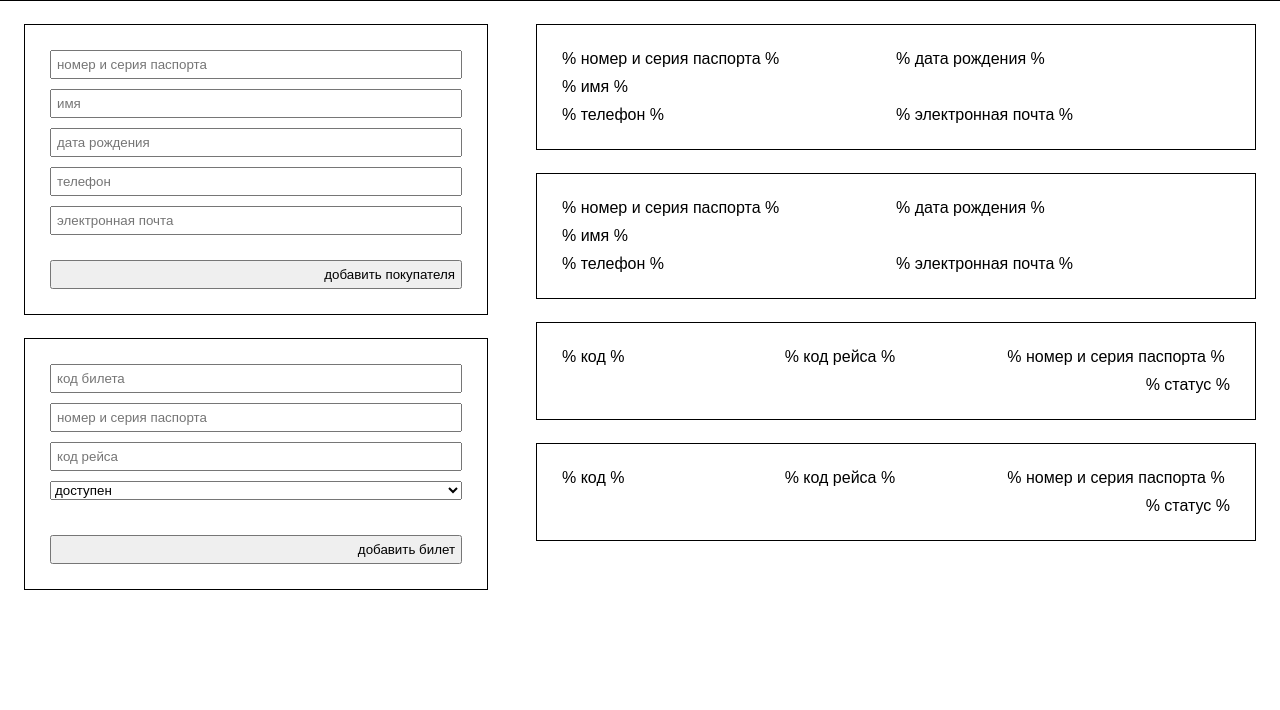
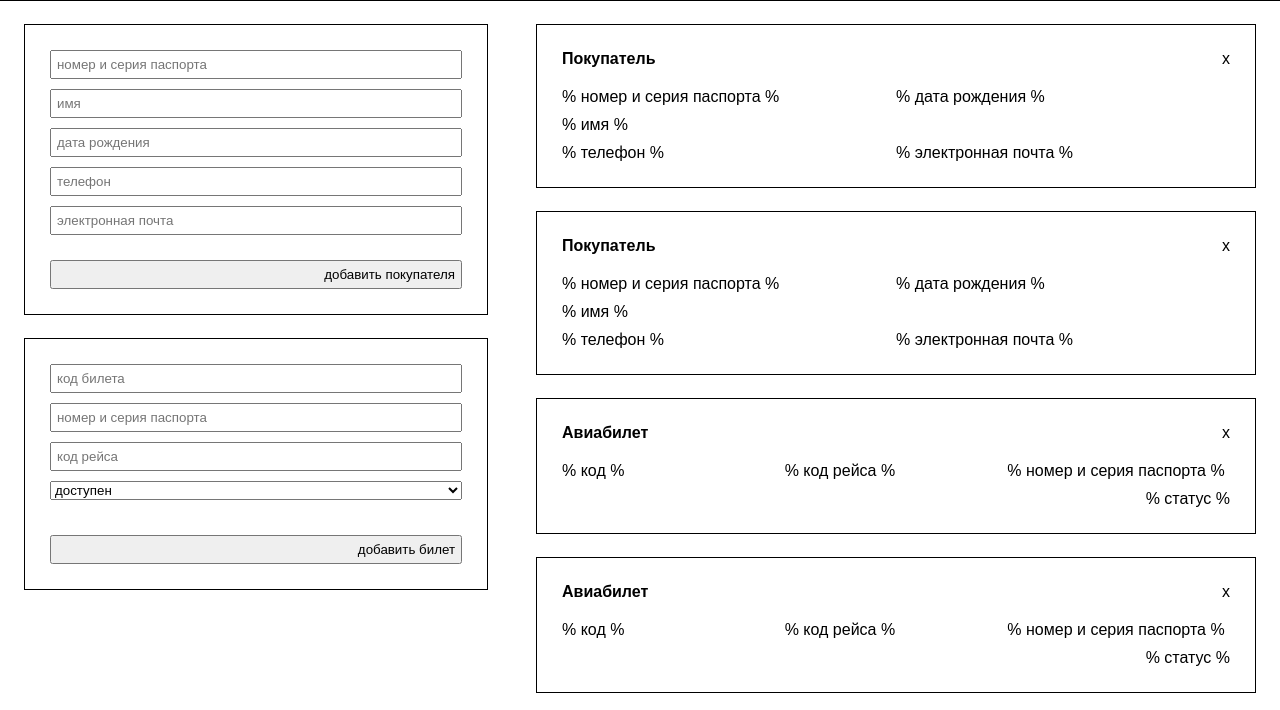
Before and after one commit to airatk/flights.db, a Flask app: page /client in a window 1280 px wide. Shown: the part 90-800 px from the top of the page. Run offline with Flask 2, Linux system fonts and the light colour scheme.

Commit message:
Header with title & delete button was added for a list item

```diff
--- a/app.py
+++ b/app.py
@@ -10,7 +10,7 @@ def show_base_page():
     return render_template("base.html")
 
 
-@app.route("/airline", methods=[ "GET" ])
+@app.route("/airline")
 def show_airline_page():
     # TODO: Implement fetching all available airlines data.
     # TODO: Implement fetching all available planes data.
@@ -20,14 +20,14 @@ def show_airline_page():
 
     return render_template("airline.html", airlines=airlines, planes=planes)
 
-@app.route("/airline", methods=[ "POST" ])
+@app.route("/airline")
 def response_to_form_on_airline_page():
     # TODO: Handle received post requests.
 
     return render_template("airline.html")
 
 
-@app.route("/airport", methods=[ "GET" ])
+@app.route("/airport")
 def show_airport_page():
     # TODO: Implement fetching airports data.
     # TODO: Implement fetching flights data.
@@ -37,14 +37,14 @@ def show_airport_page():
 
     return render_template("airport.html", airports=airports, flights=flights)
 
-@app.route("/airport", methods=[ "POST" ])
+@app.route("/airport")
 def response_to_form_on_airport_page():
     # TODO: Handle received post requests.
 
     return render_template("airport.html")
 
 
-@app.route("/client", methods=[ "GET" ])
+@app.route("/client")
 def show_client_page():
     # TODO: Implement fetching clients data.
     # TODO: Implement fetching tickets data.
@@ -54,7 +54,7 @@ def show_client_page():
 
     return render_template("client.html", clients=clients, tickets=tickets)
 
-@app.route("/client", methods=[ "POST" ])
+@app.route("/client")
 def response_to_form_on_client_page():
     # TODO: Handle received post requests.
 
--- a/static/css/main.css
+++ b/static/css/main.css
@@ -66,10 +66,6 @@ main > .list::-webkit-scrollbar {
     display: none;
 }
 
-main > .list > article + article {
-    margin-top: var(--border-gap);
-}
-
 main > .list > article {
     display: flex;
 
@@ -78,8 +74,45 @@ main > .list > article {
     padding: var(--border-gap);
 }
 
+main > .list > article + article {
+    margin-top: var(--border-gap);
+}
+
 main > .list > article > div {
     flex: 1;
+}
+
+main > section.list > article > .header {
+    flex: 0 100%;
+
+    display: flex;
+
+    margin-bottom: 20px;
+}
+
+main > section.list > article > .header > .title {
+    flex: 1;
+
+    font-weight: bold;
+
+    text-align: left;
+}
+
+main > section.list > article > .header > .delete-button {
+    flex: 0;
+
+    text-align: right;
+}
+
+main > section.list > article > .header > .delete-button:link,
+main > section.list > article > .header > .delete-button:visited {
+    color: var(--text-color);
+    text-decoration: none;
+}
+
+main > section.list > article > .header > .delete-button:hover,
+main > section.list > article > .header > .delete-button:active {
+    color: red;
 }
 
 /* Airline */
@@ -179,7 +212,7 @@ main > .list > .client > div {
     flex: 0 50%;
 }
 
-main > .list > .client > div:nth-child(2n + 1):not(.email) {
+main > .list > .client > div:nth-child(2n):not(.email) {
     margin-bottom: var(--text-gap);
 }
 
--- a/templates/client.html
+++ b/templates/client.html
@@ -31,6 +31,11 @@
 {% block list %}
     {% for client in clients %}
         <article class="box client">
+            <div class="header">
+                <div class="title">Покупатель</div>
+                <a class="delete-button" onclick="return confirm('Удалить покупателя % имя %?')" href="{{ url_for('response_to_form_on_client_page') }}">x</a>
+            </div>
+
             <div class="personal-id">% номер и серия паспорта %</div>
             <div class="birth-date">% дата рождения %</div>
             <div class="name">% имя %</div>
@@ -41,6 +46,11 @@
 
     {% for ticket in tickets %}
         <article class="box ticket">
+            <div class="header">
+                <div class="title">Авиабилет</div>
+                <a class="delete-button" onclick="return confirm('Удалить авиабилет % код %?')" href="{{ url_for('response_to_form_on_client_page') }}">x</a>
+            </div>
+
             <div class="ticket-code">% код %</div>
             <div class="flight-code">% код рейса %</div>
             <div class="personal-id">% номер и серия паспорта %</div>
```
Also changed, not shown: templates/airline.html (+10 -0 lines), templates/airport.html (+10 -0 lines), 1 other file.
